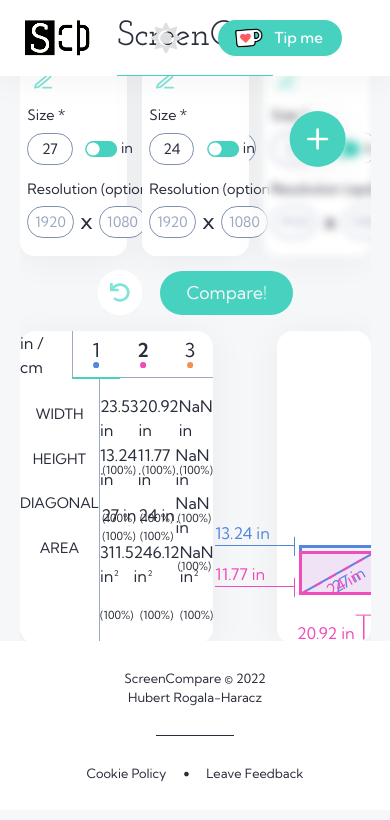
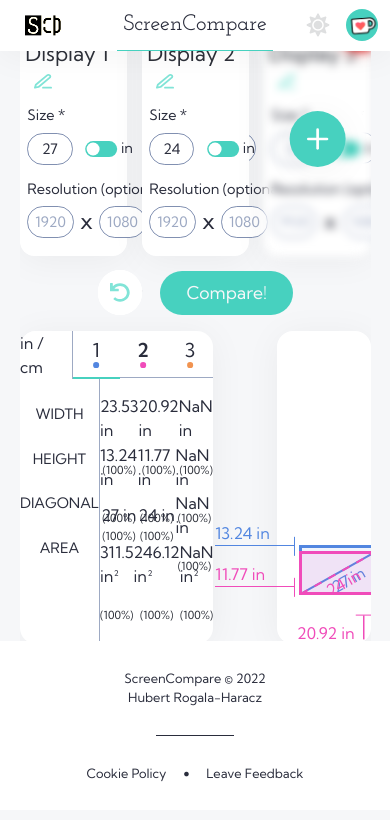
Before and after one commit to hubertrh/screen-compare-vanilla, a plain HTML site: page index.html in a window 390 px wide. Drawn offline with nearby package versions, Linux system fonts and the light colour scheme; files that its build step writes are made by us from their sources.

Commit message:
Make header responsive

```diff
--- a/scss/components/_footer.scss
+++ b/scss/components/_footer.scss
@@ -68,7 +68,7 @@
   }
 }
 
-@media screen and (max-width: 500px) {
+@media screen and (max-width: 550px) {
   .footer {
     height: 20vh;
     font-size: 0.8rem;
--- a/scss/components/_header.scss
+++ b/scss/components/_header.scss
@@ -53,12 +53,14 @@
   }
 
   .buttons {
-    margin-right: 3em;
+    margin-right: 3vw;
     height: 100%;
     position: absolute;
     top: 0;
     right: 0;
-    width: 12em;
+    width: 23vw;
+    max-width: 12em;
+    min-width: 4.5em;
     display: flex;
     align-items: center;
     justify-content: space-between;
@@ -95,7 +97,7 @@
 
       &__img {
         width: 2em;
-        margin-right: 0.5em;
+        margin-right: 1vw;
 
         animation: wobble-const 3s ease-in-out infinite normal forwards;
 
@@ -107,6 +109,16 @@
           }
           50% {
             translate: 1px -1px;
+            rotate: -8deg;
+          }
+        }
+
+        @keyframes rotate-const {
+          0%,
+          100% {
+            rotate: 8deg;
+          }
+          50% {
             rotate: -8deg;
           }
         }
@@ -153,3 +165,61 @@
     transition: opacity 0.2s ease-out;
   }
 }
+
+@media screen and (max-width: 1000px) {
+  header .buttons {
+    .switch-mode {
+      margin-right: 0.5em !important;
+    }
+
+    .ko-fi__img {
+      margin-right: 0;
+    }
+  }
+}
+
+@media screen and (max-width: 550px) {
+  header {
+    height: 13vw;
+
+    .logo {
+      height: 1.2em;
+
+      &__img {
+        height: 1.2em;
+      }
+    }
+
+    .title {
+      font-size: 1.4rem;
+    }
+
+    .buttons {
+      width: 16vw;
+
+      .switch-mode {
+        width: 1.5em;
+        height: 1.5em;
+      }
+
+      .ko-fi {
+        width: 2em;
+        height: 2em;
+        padding: 0;
+        border-radius: 50%;
+
+        &__img {
+          width: 1.8em;
+          margin-right: 0;
+          translate: 2px;
+
+          animation: rotate-const 3s ease-in-out infinite normal forwards;
+        }
+
+        &__text {
+          display: none;
+        }
+      }
+    }
+  }
+}
```
